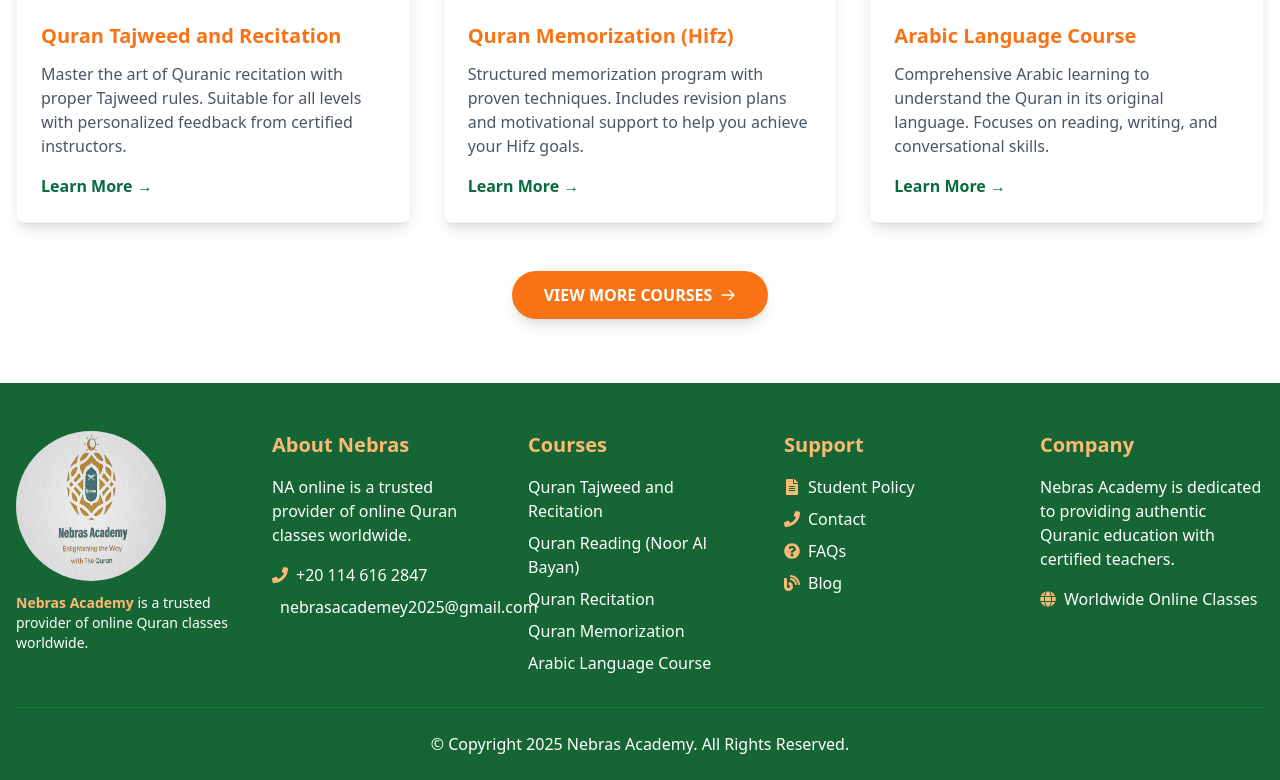
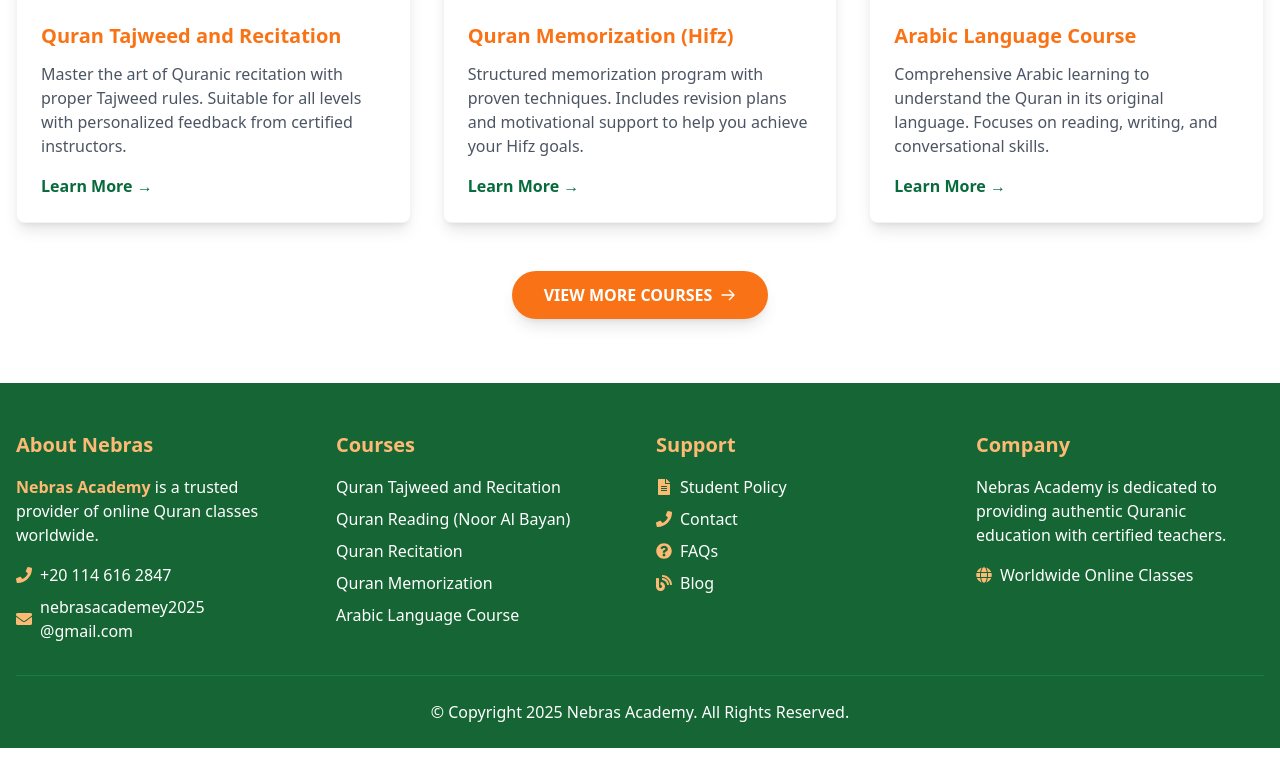
Before and after one commit to abdelrahmanfathyradwan/nebrasAcademy, a React (Vite) app: page / in a window 1280 px wide. Shown: the part 3485-4265 px from the top of the page. After the commit the page ends 4233 px from the top, so only its background shows below. Built offline with nearby package versions, Linux system fonts and the light colour scheme.

Commit message:
Update Footer.jsx

```diff
--- a/src/components/Footer.jsx
+++ b/src/components/Footer.jsx
@@ -4,34 +4,20 @@
 const Footer = () => {
   return (
     <footer className="bg-green-800 text-white pt-12 pb-6 px-4">
-      <div className="container mx-auto flex flex-col">
-        <div className="grid grid-cols-1 md:grid-cols-5 gap-8 mb-8"> {/* تغيير إلى 5 أعمدة */}
-
-          {/* العمود الجديد - أيقونة الشعار والوصف */}
-          <div className="flex flex-col items-start">
-             <Link to="/">
-            <img
-              src="/Logo.jpg" // مسار شعار الأكاديمية
-              alt="Nebras Academy Logo"
-              className="h-[150px] w-[150px] mb-2 rounded-full" // يمكن تعديل الحجم حسب الحاجة
-            />
-           </Link>
-            <p className="text-sm pt-1 text-start">
-              <span className='text-orange-300 font-semibold'>Nebras Academy</span> is a trusted provider of online Quran classes worldwide.
-            </p>
-          </div>
+      <div className="container mx-auto flex flex-col justify-center">
+        <div className="grid grid-cols-1 md:grid-cols-4 gap-8 mb-8"> {/* تغيير إلى 5 أعمدة */}
 
           {/* About Section */}
           <div>
             <h3 className="text-xl font-bold mb-4 text-orange-300">About Nebras</h3>
-            <p className="mb-4">NA online is a trusted provider of online Quran classes worldwide.</p>
+            <p className="mb-4"><strong className='text-orange-300 font-bold'>Nebras Academy</strong> is a trusted provider of online Quran classes worldwide.</p>
             <div className="flex items-center mb-2">
               <FaPhone className="mr-2 text-orange-300" />
               <span>+20 114 616 2847</span>
             </div>
             <div className="flex items-center">
               <FaEnvelope className="mr-2 text-orange-300" />
-              <span>nebrasacademey2025@gmail.com</span>
+              <span>nebrasacademey2025<br></br>@gmail.com</span>
             </div>
           </div>
 
```
